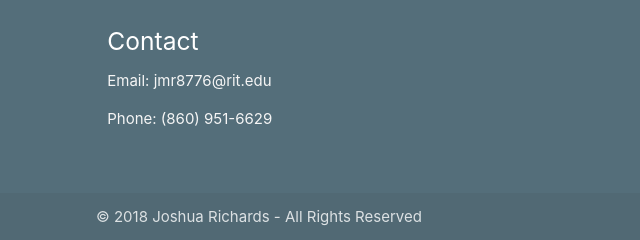
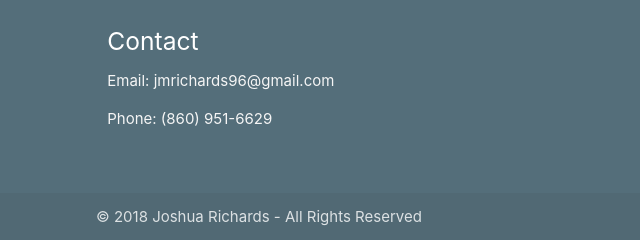
Before and after one commit to iRockE/jmrichards96.github.io, a plain HTML site: page experience.html in a window 1280 px wide. Shown: the part 1879-2119 px from the top of the page, 96-736 px from the left. Drawn offline with nearby package versions, Linux system fonts and the light colour scheme.

Commit message:
Changed email.

```diff
--- a/experience.html
+++ b/experience.html
@@ -90,7 +90,7 @@
             <h5 class="white-text">Contact</h5>
             <ul>
               <li>
-                <p class="grey-text text-lighten-4">Email: jmr8776@rit.edu</p>
+                <p class="grey-text text-lighten-4">Email: jmrichards96@gmail.com</p>
               </li>
               <li>
                 <p class="grey-text text-lighten-4">Phone: (860) 951-6629</p>
```
Also changed, not shown: index.html (+1 -1 lines), projects.html (+1 -1 lines), resume.html (+1 -1 lines).
